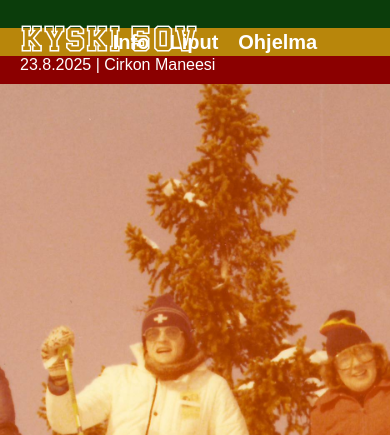
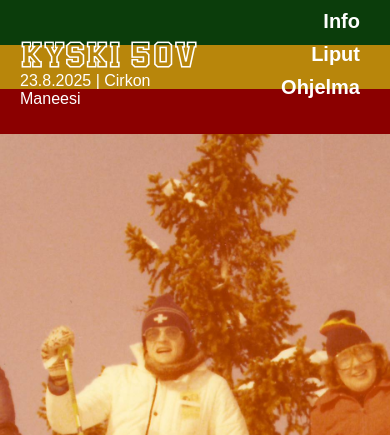
Before and after one commit to ottolahdensivu/Kyski50v-website, a plain HTML site: page Kyski_50V/index.html in a window 390 px wide. Shown: the top 435 px of the page. Drawn offline with Linux system fonts and the light colour scheme; files whose address does not match are found by name.

Commit message:
Add files via upload

```diff
--- a/Kyski_50V/style.css
+++ b/Kyski_50V/style.css
@@ -102,6 +102,67 @@ nav {
     padding: 0;
     margin: 0;
 }
+
+
+
+
+@media (max-width: 768px) {
+    nav {
+      flex-direction: row;
+      justify-content: space-between;
+      align-items: flex-start;
+      padding: 10px 20px;
+      height: auto;
+    }
+
+    .nav-left {
+      flex: 1;
+      display: flex;
+      flex-direction: column;
+    }
+
+    .nav-center {
+      flex: 1;
+      position: static;
+      transform: none;
+      display: flex;
+      justify-content: flex-end;
+    }
+
+    .nav-links {
+        display: flex;
+        text-align: left;
+        flex-direction: column;
+        align-items: flex-end;
+        gap: 10px;
+        list-style: none;
+        margin: 0;
+        padding-right: 50px; /* <-- adjust this value as needed */
+      }
+
+
+    .nav-links a {
+      display: block;
+      text-align: left;
+      color: white;
+      font-weight: bold;
+      text-decoration: none;
+    }
+  }
+
+
+
+
+
+
+
+
+
+
+
+
+
+
 
 .language-toggle a {
     display: flex;
@@ -366,3 +427,11 @@ section#ohjelma {
     background-repeat: no-repeat;
     padding: 60px 20px;
 }
+
+
+  iframe {
+    width: 100%;
+    min-width: 320px;
+    height: 100vh; /* or whatever height fits best */
+    border: none;
+  }
```
Also changed, not shown: Kyski_50V/signup.html (+7 -1 lines).
